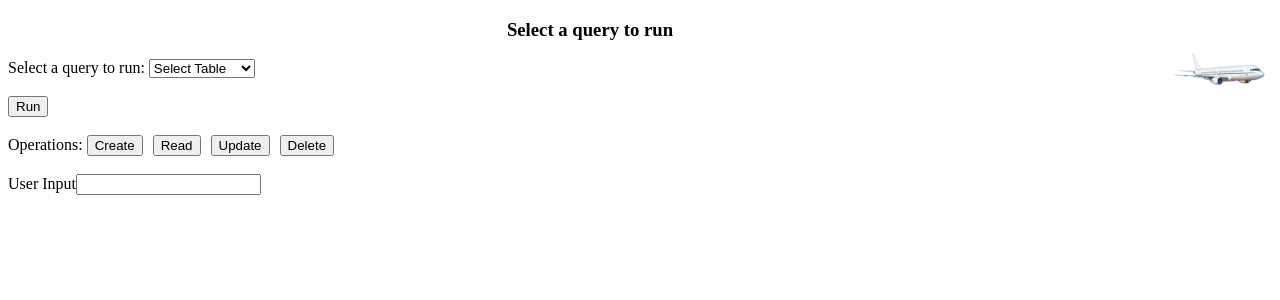
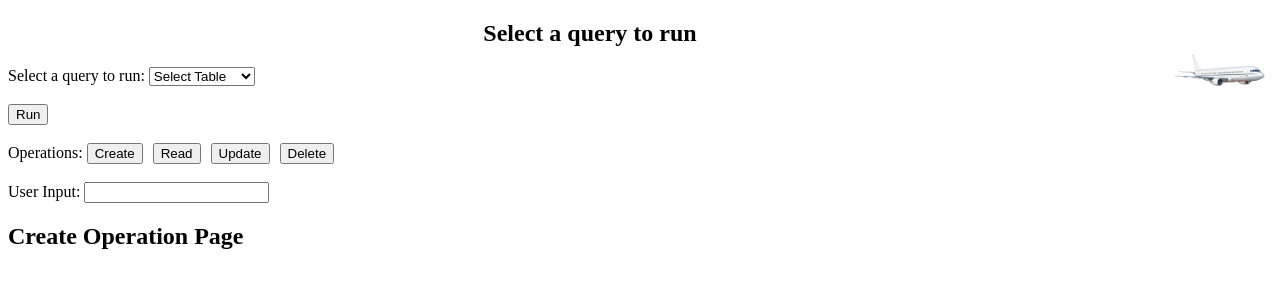
Before and after one commit to LucasFerguson/ChiSky-Flight-Tracker-Frontend, a Next.js app: page /MM in a window 1280 px wide. Shown: the top 300 px of the page. Built offline with nearby package versions, Linux system fonts and the light colour scheme.

Commit message:
Update MM.jsx

```diff
--- a/pages/MM.jsx
+++ b/pages/MM.jsx
@@ -22,7 +22,7 @@ const PageDetailingHomePage = () => {
     setTextInput(event.target.value);
   };
 
-  const h3Styles = {
+  const h2Styles = {
     textAlign: 'center'
   };
 
@@ -36,7 +36,7 @@ const PageDetailingHomePage = () => {
     <div>
       <header>
       <img src={"http://localhost:3000/logo.webp"} alt="Logo" style={{ float: 'right', width: '100px', height: '100px' }}/> {/*Logo image */}
-        <h3 style={h3Styles}>Select a query to run</h3>
+        <h2 style={h2Styles}>Select a query to run</h2>
       </header>
       <div>
         <aside>
@@ -49,7 +49,7 @@ const PageDetailingHomePage = () => {
               <option value="table3">Routes</option>
               <option value="table4">Aircraft Status</option>
               <option value="table5">Airlines</option>
-              <option value="table6">flights</option>
+              <option value="table6">Flights</option>
             </select>
           </div>
           <br></br>
@@ -62,25 +62,21 @@ const PageDetailingHomePage = () => {
         <div>
             <label>Operations: </label>
             <button style={buttonStyle} value="Create" onClick={handleOperation} >Create</button>
-             {/* hyper links */}
             <button style={buttonStyle} value="Read" onClick={handleOperation}>Read</button>
-            {/* hyper links */}
             <button style={buttonStyle} value="Update" onClick={handleOperation}>Update</button>
-            {/* hyper links */}
             <button style={buttonStyle} value="Delete" onClick={handleOperation}>Delete</button>
-            {/* hyper links */}
           </div>
           <br></br>
           <div>
-            <label>User Input</label>
+            <label>User Input: </label>
             <input type="text" value={textInput} onChange={handleTextInputChange} />
           </div>
 
 
-          {selectedOperation == "create" && <CreateOperation />}
-          {selectedOperation == "read" && <ReadOperation />}
-          {selectedOperation == "update" && <UpdateOperation />}
-          {selectedOperation == "delete" && <DeleteOperation />}
+          {selectedOperation == "Create" && <CreateOperation />}
+          {selectedOperation == "Read" && <ReadOperation />}
+          {selectedOperation == "Update" && <UpdateOperation />}
+          {selectedOperation == "Delete" && <DeleteOperation />}
 
           {/* <QueryDisplay></QueryDisplay> */}
 
```
